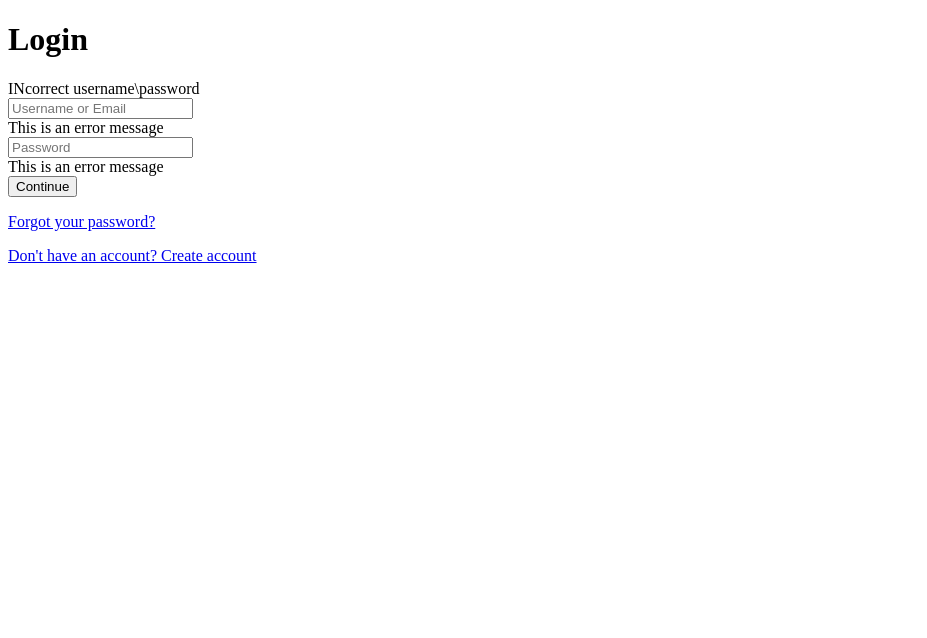
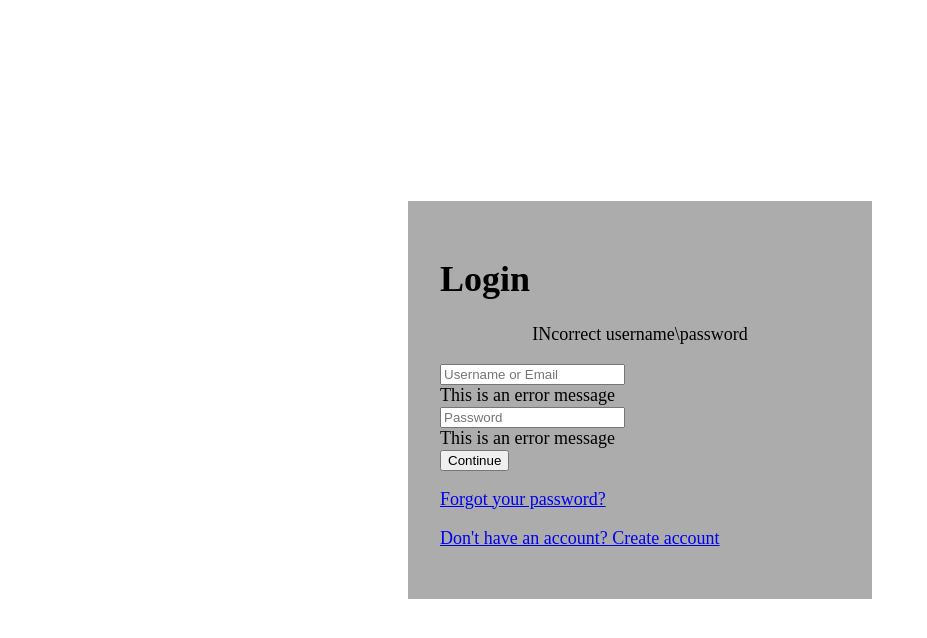
Before and after one commit to mahankaleakash2806/VaibhaviK260304-fitness-nutrition-group-project2-icp7, a plain HTML site: page login_page.html in a window 1280 px wide. Shown: the whole page, without its empty margins (0-927 px from the left). Drawn offline with Linux system fonts and the light colour scheme.

Commit message:
modified login page

```diff
--- a/login_page.html
+++ b/login_page.html
@@ -3,6 +3,37 @@
 <head>
 
     <title>Login_page</title>
+    <style>
+        body{
+            margin: 0;
+            height: 100vh;
+            display: flex;
+            align-items:center;
+            justify-content: center;
+            font-size: 18px;
+
+
+        }
+        .container{
+            width: 400px;
+            max-width: 400px;
+            margin: 18px;
+            padding: 32px;
+            box-shadow: 0 0 40px rgba(0,0,2,0);
+            background-color: #acacac;
+        }
+        .form_message{
+            text-align: center;
+            margin-bottom: 18px;
+
+        }
+        .form_message-success{
+         color:var(--color-success);
+        }
+        .form_message-error{
+         color:var(--color-error);
+        }
+    </style>
 </head>
 <body>
     <div class="container">
@@ -15,7 +46,7 @@
         </div>
         <div class="form_input-group">
             <input type="password" class="form_input" placeholder="Password" >
-            <div class="form_input_error_message">This is an error message</div>
+            <div class="form_input-error-message">This is an error message</div>
         <button class="form_button" type="submit">Continue</button>
             <p class="form_text">
             <a href="#" class="form_link">Forgot your password?</a>
```
